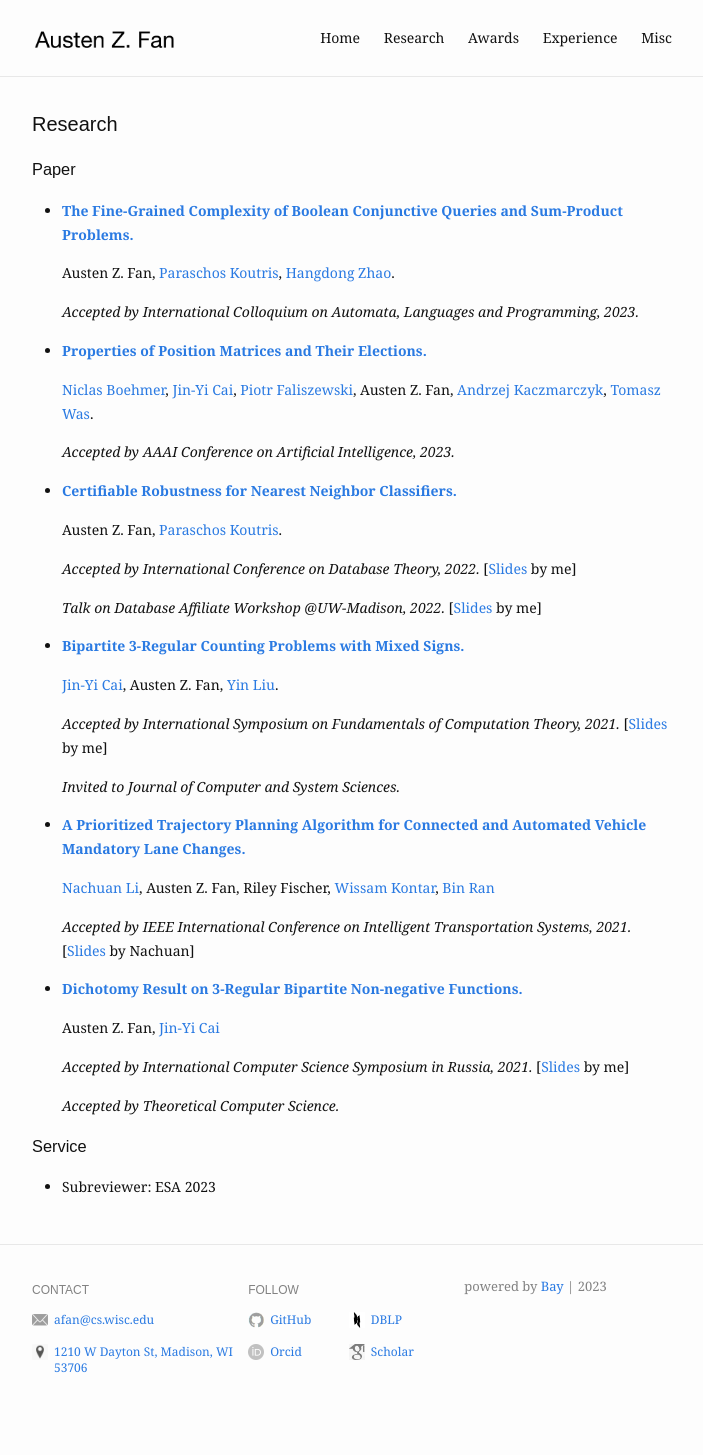
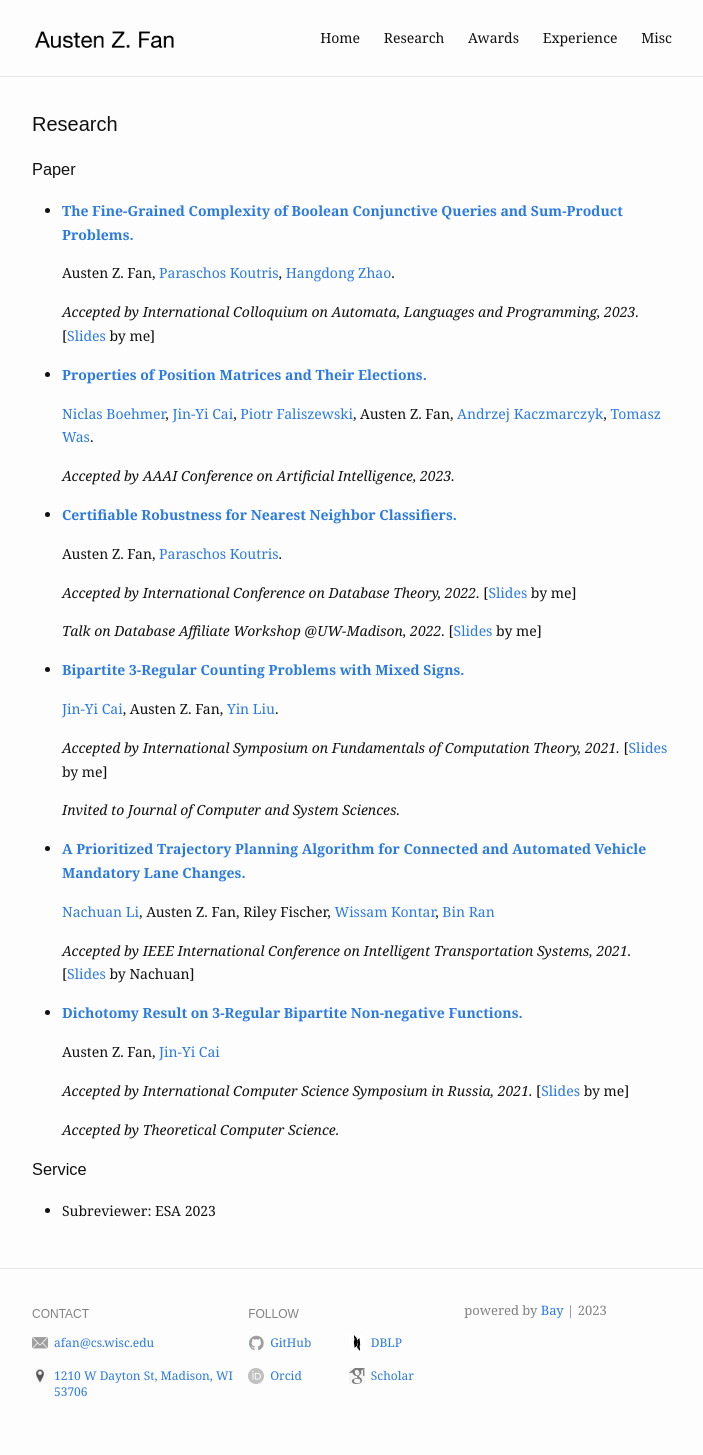
Before and after one commit to Austen-Z-Fan/Austen-Z-Fan.github.io, a Jekyll site: the page built from research.md, in a window 1280 px wide. Shown: the whole page, without its empty margins (288-991 px from the left). Built offline with Jekyll 4.4.1, drawn with Linux system fonts in a browser that asks for light colours; before the commit the page ends 1431 px from its top, so only the background shows below that.

Commit message:
Update research.md

```diff
--- a/research.md
+++ b/research.md
@@ -9,7 +9,7 @@ slug: /research
 
   Austen Z. Fan, [Paraschos Koutris](https://pages.cs.wisc.edu/~paris/), [Hangdong Zhao](https://pages.cs.wisc.edu/~hangdong/).
 
-  *Accepted by International Colloquium on Automata, Languages and Programming, 2023.*
+  *Accepted by International Colloquium on Automata, Languages and Programming, 2023.* [[Slides](assets/slides/ICALP_2023_Presentation.pdf) by me]
 
 * [**Properties of Position Matrices and Their Elections.**](https://arxiv.org/abs/2303.02538)
 
```
